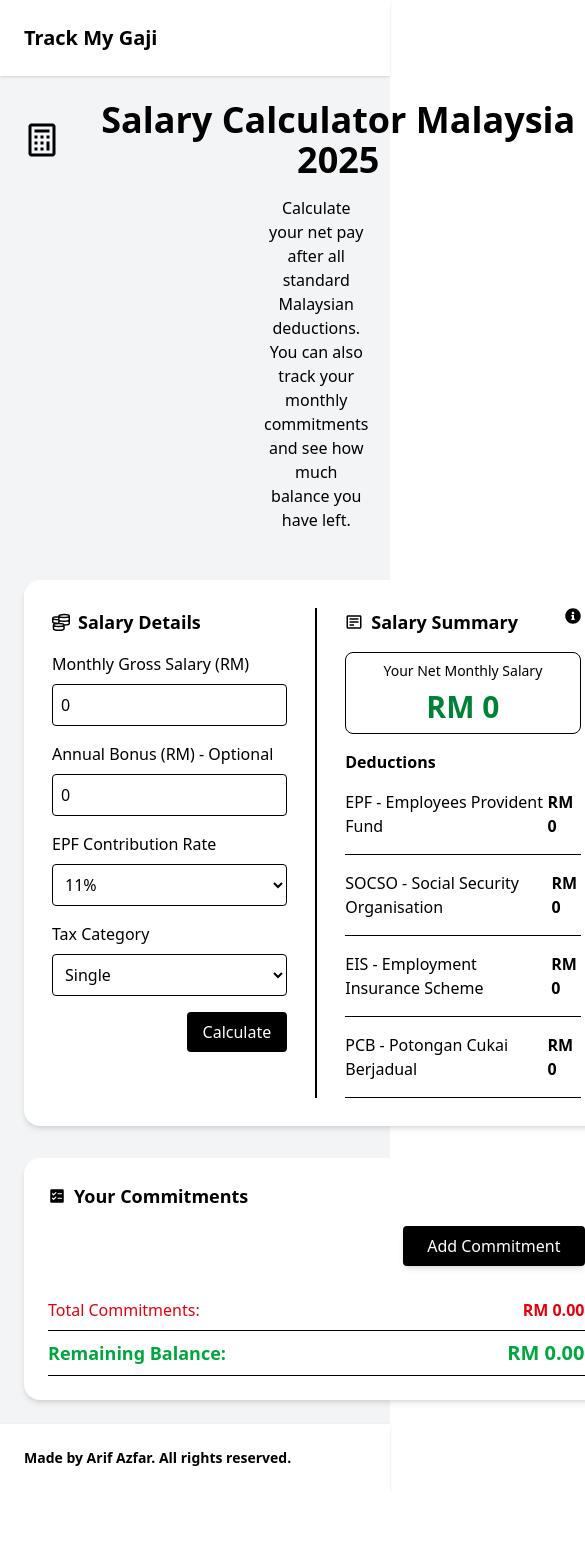
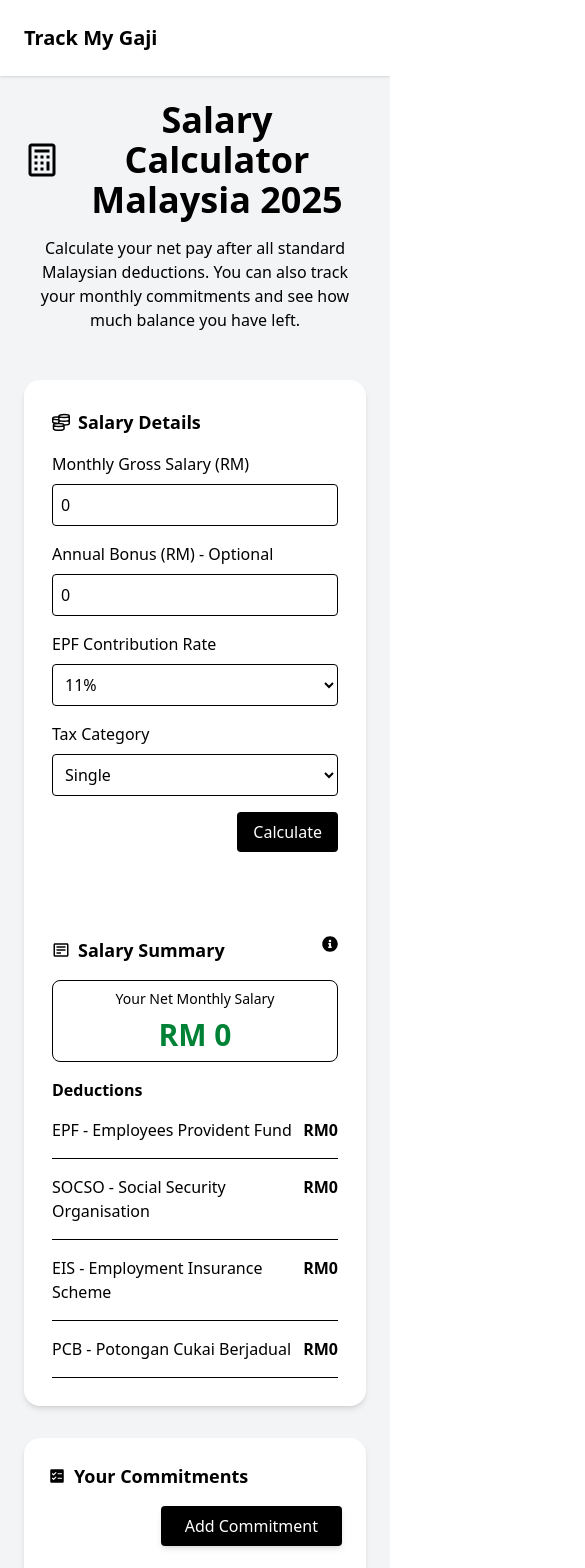
Before and after one commit to arifazfar99/track-my-gaji, a React (Vite) app: page / in a window 390 px wide. Shown: the top 1568 px of the page, 585 px wide, since content can reach past the window. Before the commit the page ends 1492 px from the top, so only its background shows below. Built offline with nearby package versions, Linux system fonts and the light colour scheme.

Commit message:
fix mobile view

```diff
--- a/src/App.tsx
+++ b/src/App.tsx
@@ -145,7 +145,7 @@ function App() {
     <div className="bg-gray-100 min-h-screen flex flex-col">
       <Header />
 
-      <main className="max-w-6xl mx-auto p-6 flex-grow space-y-8">
+      <main className="sm:max-w-6xl mx-auto p-6 flex-grow space-y-8">
         <section className="flex flex-col w-full justify-center text-center">
           <h1 className="text-4xl font-bold mb-4 flex items-center justify-center">
             <span>
@@ -153,14 +153,14 @@ function App() {
             </span>
             Salary Calculator Malaysia {new Date().getFullYear()}
           </h1>
-          <p className="mb-4 px-60">
+          <p className="mb-4 sm:px-60">
             Calculate your net pay after all standard Malaysian deductions. You
             can also track your monthly commitments and see how much balance you
             have left.
           </p>
         </section>
 
-        <section className="bg-white rounded-2xl shadow-md flex">
+        <section className="bg-white rounded-2xl shadow-md sm:flex">
           <SalaryDetailsForm
             salaryDetails={salaryDetails}
             setSalaryDetails={setSalaryDetails}
--- a/src/components/SalaryDetailsForm.tsx
+++ b/src/components/SalaryDetailsForm.tsx
@@ -23,7 +23,7 @@ const SalaryDetailsForm = ({
   };
 
   return (
-    <div className="w-1/2 p-7">
+    <div className="sm:w-1/2 p-7">
       <h1 className="font-semibold text-lg mb-4 flex items-center">
         <span>
           <GrMoney className="mr-2" />
--- a/src/components/SalarySummaryTable.tsx
+++ b/src/components/SalarySummaryTable.tsx
@@ -15,7 +15,7 @@ const text = `**Disclaimer**: This tool is provided for informational and
 
 const SalarySummaryTable = ({ result }: SalarySummaryTableProps) => {
   return (
-    <div className="w-1/2 p-7">
+    <div className="sm:w-1/2 p-7">
       <section className="flex justify-between mb-4">
         <h1 className="font-semibold text-lg flex items-center">
           <span>
@@ -39,25 +39,25 @@ const SalarySummaryTable = ({ result }: SalarySummaryTableProps) => {
           <li className="flex justify-between border-b-1 py-4">
             <span>EPF - Employees Provident Fund</span>
             <span className="font-semibold">
-              RM {result?.epf.toFixed(2) || 0}
+              RM{result?.epf.toFixed(2) || 0}
             </span>
           </li>
           <li className="flex justify-between border-b-1 py-4">
             <span>SOCSO - Social Security Organisation</span>
             <span className="font-semibold">
-              RM {result?.socso.toFixed(2) || 0}
+              RM{result?.socso.toFixed(2) || 0}
             </span>
           </li>
           <li className="flex justify-between border-b-1 py-4">
             <span>EIS - Employment Insurance Scheme</span>
             <span className="font-semibold">
-              RM {result?.eis.toFixed(2) || 0}
+              RM{result?.eis.toFixed(2) || 0}
             </span>
           </li>
           <li className="flex justify-between border-b-1 py-4">
             <span>PCB - Potongan Cukai Berjadual</span>
             <span className="font-semibold">
-              RM {result?.pcb.toFixed(2) || 0}
+              RM{result?.pcb.toFixed(2) || 0}
             </span>
           </li>
         </ul>
```
